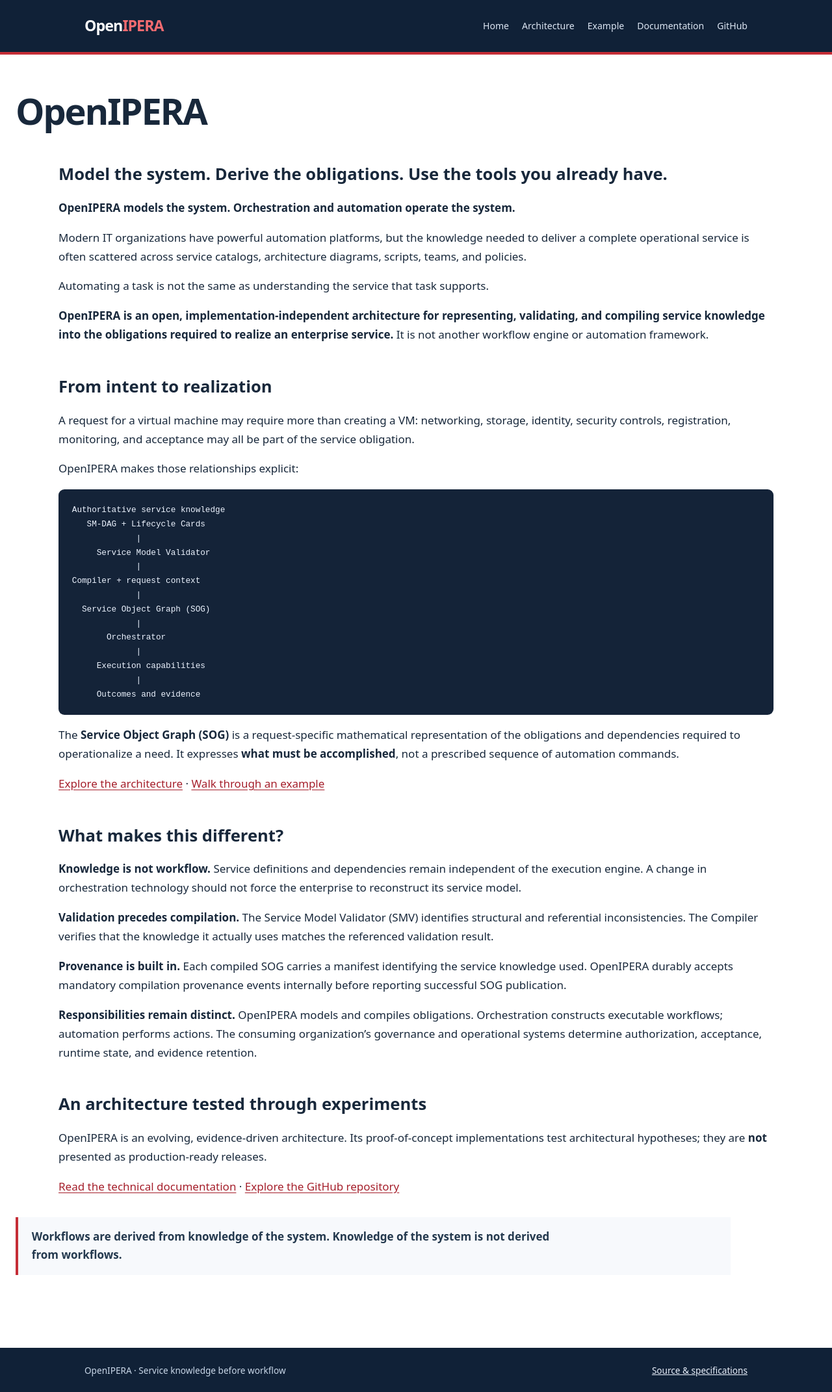
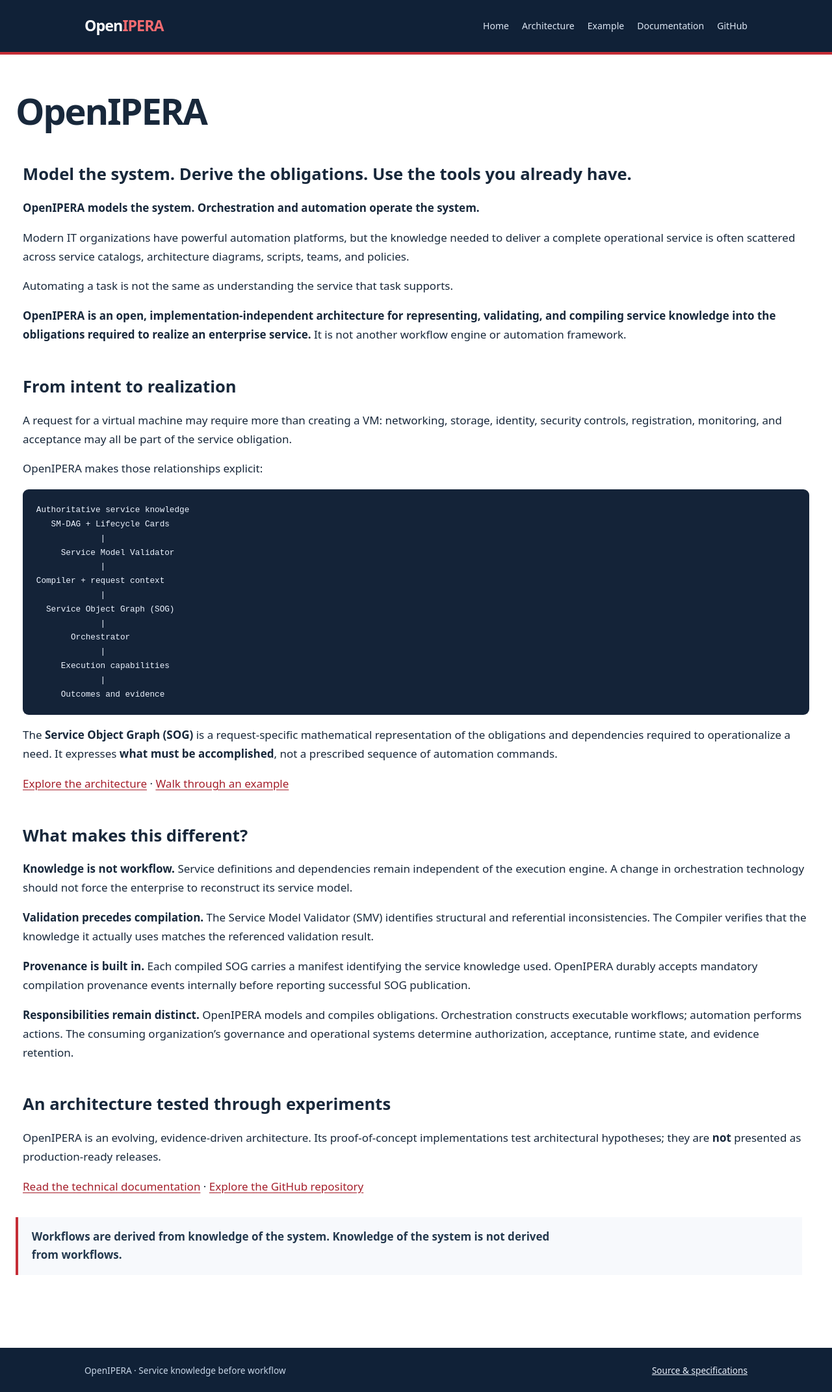
Before and after one commit to openipera/openipera-architecture, a Jekyll site: the page built from docs/index.md, in a window 1280 px wide. Shown: the whole page at 65% size. Built offline with Jekyll 4.4.1, drawn with Linux system fonts in a browser that asks for light colours.

Commit message:
Widen centered reading column by 10 percent to 1210px

```diff
--- a/docs/assets/site.css
+++ b/docs/assets/site.css
@@ -5,11 +5,11 @@
 
 /* Site-wide layout: centered reading column, wide technical exhibits */
 .content.wrap{width:min(calc(100% - 3rem),1760px)}
-.content > *{max-width:1100px;margin-left:auto;margin-right:auto}
-.content > p{max-width:1100px}
+.content > *{max-width:1210px;margin-left:auto;margin-right:auto}
+.content > p{max-width:1210px}
 .content > .architecture-comparison{max-width:none}
 .content > table{max-width:1760px}
-.content > pre{max-width:1100px}
+.content > pre{max-width:1210px}
 .architecture-comparison{display:grid;grid-template-columns:repeat(2,minmax(0,1fr));gap:1.5rem;margin-top:1.5rem;margin-bottom:2rem;align-items:stretch}
 .architecture-panel{min-width:0;display:flex;flex-direction:column;padding:1.2rem;border:1px solid var(--line);border-radius:12px;background:var(--bg)}
 .content .architecture-panel h3{font-size:1.15rem;margin:0 0 1rem;line-height:1.35}
```
